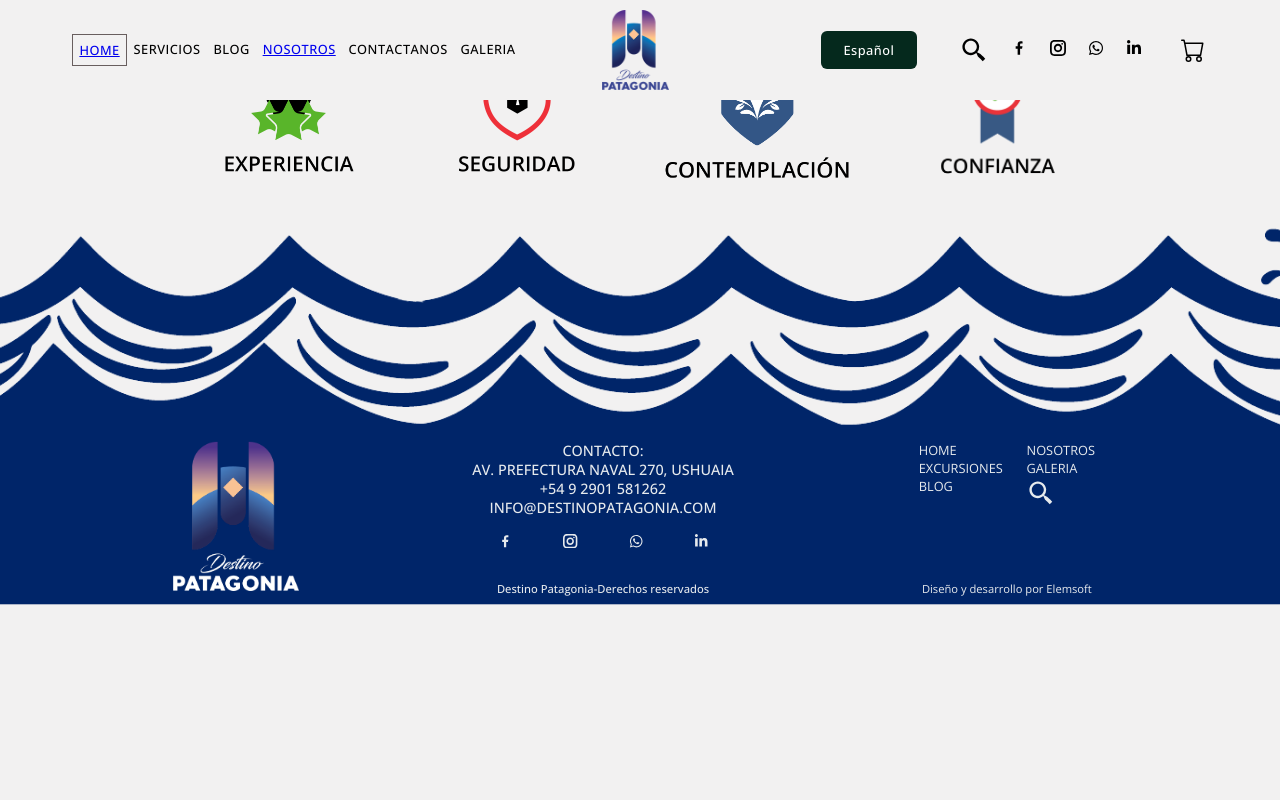
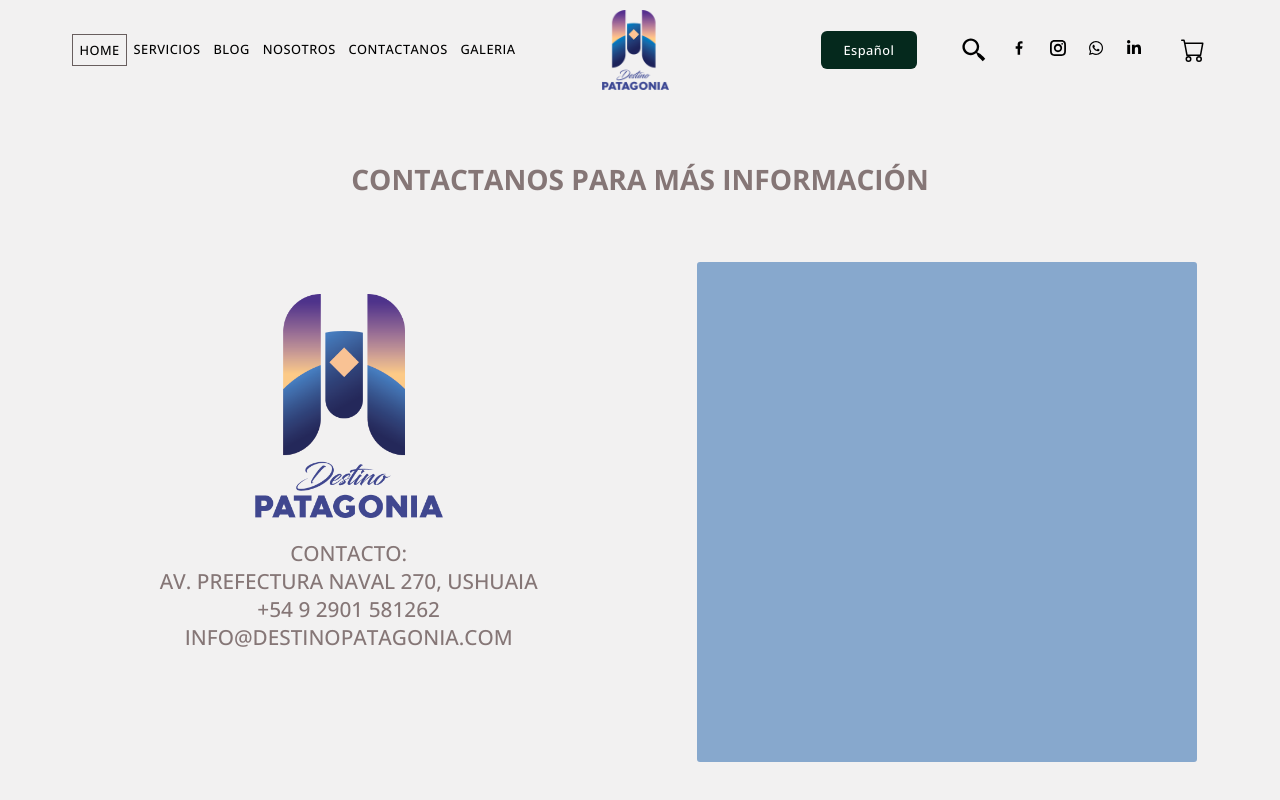
Before and after one commit to Florsala/DestinoP, a React (Create React App) app: page /Contacto in a window 1280 px wide. Shown: the top 800 px of the page. Built offline with nearby package versions, Linux system fonts and the light colour scheme; a web font is replaced by a local one.

Commit message:
changes in NavBar and Nosotros

```diff
--- a/src/App.css
+++ b/src/App.css
@@ -14,6 +14,11 @@
 body {
   font-family: "Open Sans", sans-serif;
   background-color: #f2f1f1;
+
+}
+a{
+  text-decoration: none;
+    color: inherit;
 }
 
 .App {
@@ -300,7 +305,7 @@ body {
 .menuContainer_main {
   display: flex;
   justify-content: space-around;
-  width: 200px;
+  width: 270px;
   text-align: initial;
 }
 
--- a/src/App.js
+++ b/src/App.js
@@ -5,6 +5,7 @@ import Header from "./components/Header";
 import Escudos from "./components/Escudos";
 import Footer from "./components/Footer";
 import Nosotros from "./components/Nosotros";
+import Contacto from "./components/Contacto";
 
 function App() {
   return (
@@ -20,7 +21,7 @@ function App() {
         <Route path="/tours" element={<ProductsListContainer />} />
         <Route path="/tours/:id" element={<ProductDetailContainer />} /> */}
 
-        {/* <Route path="/contacto" element={<Contacto />} /> */}
+        <Route path="/Contacto" element={<Contacto />} />
         {/* <Route path="/arrepentimiento" element={<BtnArrep />} /> */}
         <Route path="/Nosotros" element={<Nosotros />} />
       </Routes>
--- /dev/null
+++ b/src/components/Contacto.jsx
@@ -0,0 +1,40 @@
+import React from "react";
+import "../styles/Contacto.css";
+import logo2 from "../assets/logo2.png";
+
+const Contacto = () => {
+  return (
+    <div>
+      <div className="contacto_header">
+        <h3>CONTACTANOS PARA MÁS INFORMACIÓN</h3>
+      </div>
+
+      <div style={{display:'flex',justifyContent: 'space-evenly', marginBottom:'3rem'}}>
+
+        <div style={{ width: "31.25rem", padding: "1rem", margin: "1rem" }}>
+        <img style={{ height: "14rem" }} src={logo2} alt="logo" />
+        <ul
+          style={{
+            fontSize: "1.3rem",
+            fontWeight: "500",
+            color: "var(--grey-color)",
+            margin: "1rem",
+            listStyle: "none",
+          }}
+        >
+          <li>CONTACTO:</li>
+          <li>AV. PREFECTURA NAVAL 270, USHUAIA</li>
+          <li>+54 9 2901 581262</li>
+          <li>INFO@DESTINOPATAGONIA.COM</li>
+        </ul>
+      </div>
+
+      <div className="contacto_form"></div>
+      </div>
+
+
+    </div>
+  );
+};
+
+export default Contacto;
--- a/src/components/Footer.jsx
+++ b/src/components/Footer.jsx
@@ -16,16 +16,19 @@ const Footer = () => {
           height: "24rem",
           left: "0",
           position: "absolute",
-          objectFit: 'cover'
+          objectFit: "cover",
         }}
         src={olas}
         alt=""
       />
 
       <div className="footerContainer">
-        <img style={{ height: "150px" }} src={logo} alt="logo" />
+        <div style={{ width: "250px", padding:'0.5rem' }}>
+          <img style={{ height: "150px" }} src={logo} alt="logo" />
+        </div>
 
-        <ul style={{ fontSize: " 0.9rem", fontWeight: "500" }}>
+        <ul style={{ fontSize: " 0.9rem", fontWeight: "500", width: '17.5rem',
+    padding: '0.5rem' }}>
           <li>CONTACTO:</li>
           <li>AV. PREFECTURA NAVAL 270, USHUAIA</li>
           <li>+54 9 2901 581262</li>
@@ -51,9 +54,15 @@ const Footer = () => {
           </li>
         </ul>
 
-        <div style={{display: 'flex',
-    flexDirection: 'column',
-    justifyContent: 'space-between'}}>
+        <div
+          style={{
+            display: "flex",
+            flexDirection: "column",
+            justifyContent: "space-between",
+            width: '16.875rem',
+            padding: '0.5rem'
+          }}
+        >
           <div className="menuContainer_main">
             <ul className="menuContainer">
               <li>HOME</li>
--- a/src/components/Header.jsx
+++ b/src/components/Header.jsx
@@ -61,27 +61,8 @@ const Header = () => {
         </div>
       </div>
 
-      <div className="circle">
-        <img
-          src={flecha}
-          style={{
-            height: "3.125rem",
-            width: "3rem",
-            transform: "rotate(270deg)",
-          }}
-          alt=""
-        />
-        <img
-          src={flecha}
-          style={{
-            height: "3.125rem",
-            width: "3rem",
-            transform: "rotate(270deg)",
-          }}
-          alt=""
-        />
-      </div>
-      <Section/>
+
+      <Section />
     </div>
   );
 };
--- a/src/components/NavBar.jsx
+++ b/src/components/NavBar.jsx
@@ -30,7 +30,13 @@ const NavBar = () => {
               NOSOTROS
             </Link>
           </li>
-          <li className="navitem">CONTACTANOS</li>
+          <li className="navitem">
+            <Link  to={"/Contacto"}>
+
+            CONTACTANOS
+
+            </Link>
+            </li>
           <li className="navitem">GALERIA</li>
         </ul>
 
--- a/src/components/Nosotros.jsx
+++ b/src/components/Nosotros.jsx
@@ -20,36 +20,52 @@ const Nosotros = () => {
         <img style={{ height: "16rem" }} src={logo} alt="" />
       </div>
 
-<div className="containerNos" >
-    <h2 style={{fontSize: '2rem'}}>DESTINO PATAGONIA</h2>
-    <p>Somos una empresa fueguina, especializada en experiencias
-        marítimas con conocimiento de las aguas más australes del mundo como lo es el Canal Beagle.
+      <div className="containerNos">
+        <h2 style={{ fontSize: "3rem" }}>DESTINO PATAGONIA</h2>
+        <p className="containerNos_text">
+          Somos una empresa fueguina, especializada en experiencias marítimas
+          con conocimiento de las aguas más australes del mundo como lo es el
+          Canal Beagle.
         </p>
 
-    <div>
+        <div className="containerNos_vision">
+          <div className="containerNos_vision_a">
           <h5>Nuestra Visión & Valores</h5>
-        <p>Poseemos una embarcación acogedora que nos permite ofrecer una atención personalizada para que cada persona que viaja con Destino Patagonia pueda vivir de cerca y de una manera única lo que es navegar el Canal Beagle.
-
-Nuestra visión es poder ser una empresa reconocida y recomendada para que nuestros clientes sientan la total confianza a la hora de elegirnos.
-
-Nuestra misión es ser una empresa de navegación elegida nacional e internacionalmente, por la calidad de sus servicios.  </p>
-
-
-
+          <p>
+            Poseemos una embarcación acogedora que nos permite ofrecer una
+            atención personalizada para que cada persona que viaja con Destino
+            Patagonia pueda vivir de cerca y de una manera única lo que es
+            navegar el Canal Beagle. Nuestra visión es poder ser una empresa
+            reconocida y recomendada para que nuestros clientes sientan la total
+            confianza a la hora de elegirnos. Nuestra misión es ser una empresa
+            de navegación elegida nacional e internacionalmente, por la calidad
+            de sus servicios.{" "}
+          </p>
         </div>
-    <div>
-        <h5></h5>
+        <div className="containerNos_vision_b">
+          <h5>DISFRUTÁ DE UNA EXPERIENCIA QUE NO OLVIDARÁS JAMÁS</h5>
 
           <ul>
-            <li>Trabajamos para que su experiencia de viajar con nosotros sea inolvidable.</li>
-            <li>Nuestro objetivo es garantizar la satisfacción de quienes nos eligen.</li>
-            <li>Calidad, responsabilidad y eficiencia son los pilares de nuestra empresa.</li>
+            <li>
+              Trabajamos para que su experiencia de viajar con nosotros sea
+              inolvidable.
+            </li>
+            <li>
+              Nuestro objetivo es garantizar la satisfacción de quienes nos
+              eligen.
+            </li>
+            <li>
+              Calidad, responsabilidad y eficiencia son los pilares de nuestra
+              empresa.
+            </li>
           </ul>
         </div>
         </div>
 
-<Section/>
 
+      </div>
+
+      <Section />
     </div>
   );
 };
--- a/src/components/Section.jsx
+++ b/src/components/Section.jsx
@@ -1,11 +1,24 @@
 import React from 'react';
 import ballena from "../assets/ballena.jpg";
-import flecha from "../assets/flecha.png";
+import flecha2 from "../assets/flecha2.png";
+import flecha from '../assets/flecha.png'
 
 
 const Section = () => {
   return (
     <div>
+      <div className="circle">
+        <img
+          src={flecha2}
+          style={{
+            height: "3.125rem",
+            width: "3rem",
+            zIndex:' 1'
+          }}
+          alt=""
+        />
+
+      </div>
         <div className="container_title">
         <h3>Prepárate para vivir uno de los más lindos </h3>
         <div style={{ display: "flex", width: "80%", margin: " 0 auto" }}>
--- /dev/null
+++ b/src/styles/Contacto.css
@@ -0,0 +1,13 @@
+.contacto_header{
+    font-size: 1.5rem;
+    color: var(--grey-color);
+    margin-top: 10rem;
+    margin-bottom: 4rem;
+}
+
+.contacto_form{
+    width: 31.25rem;
+    height: 31.25rem;
+    background-color: #87a8cd;
+    border-radius: 3px;
+}
--- a/src/styles/Nosotros.css
+++ b/src/styles/Nosotros.css
@@ -5,9 +5,71 @@
 
 .containerNos{
     margin-top: 17rem;
-    margin-bottom: 5rem;
     width: 90%;
     padding: 4rem;
     margin-right: auto;
     margin-left: auto;
+
 }
+
+.containerNos ul{
+    list-style: none;
+}
+
+.containerNos_text{
+    font-size: 1.7rem;
+    color: var(--blue1-color);
+    font-weight: 600;
+    margin: 1rem;
+}
+
+.containerNos_vision{
+    display: flex;
+    flex-direction: row;
+    margin: 2.5rem 1rem;
+}
+
+.containerNos_vision_a{
+    width: 32.5rem;
+    color: #002669;
+    background: #e6eaed;
+    padding: 1.4rem;
+    margin: 1rem;
+}
+
+.containerNos_vision_a p{
+    text-align: start;
+    font-weight: 500;
+    font-size: 1.1rem;
+    padding: 0.5rem;
+    line-height: 2rem;
+}
+
+.containerNos_vision_a h5{
+    font-size: 2.4rem;
+    font-weight: 400;
+}
+
+.containerNos_vision_b{
+    width: 32.5rem;
+    color: #002669;
+    background: #e6eaed;
+    padding: 1.4rem;
+    margin: 1rem;
+}
+
+.containerNos_vision_b h5{
+    font-size: 1.5rem;
+}
+
+.containerNos_vision_b ul{
+    font-size: 1.1rem;
+    text-align: initial;
+    padding: 0.5rem;
+    line-height: 1.625rem;
+}
+
+.containerNos_vision_b li{
+    margin: 1rem 0px;
+    font-weight: 500;
+}
```
Also changed, not shown: src/assets/flecha2.png (added). Lines whose indentation alone changed are shown as unchanged.
